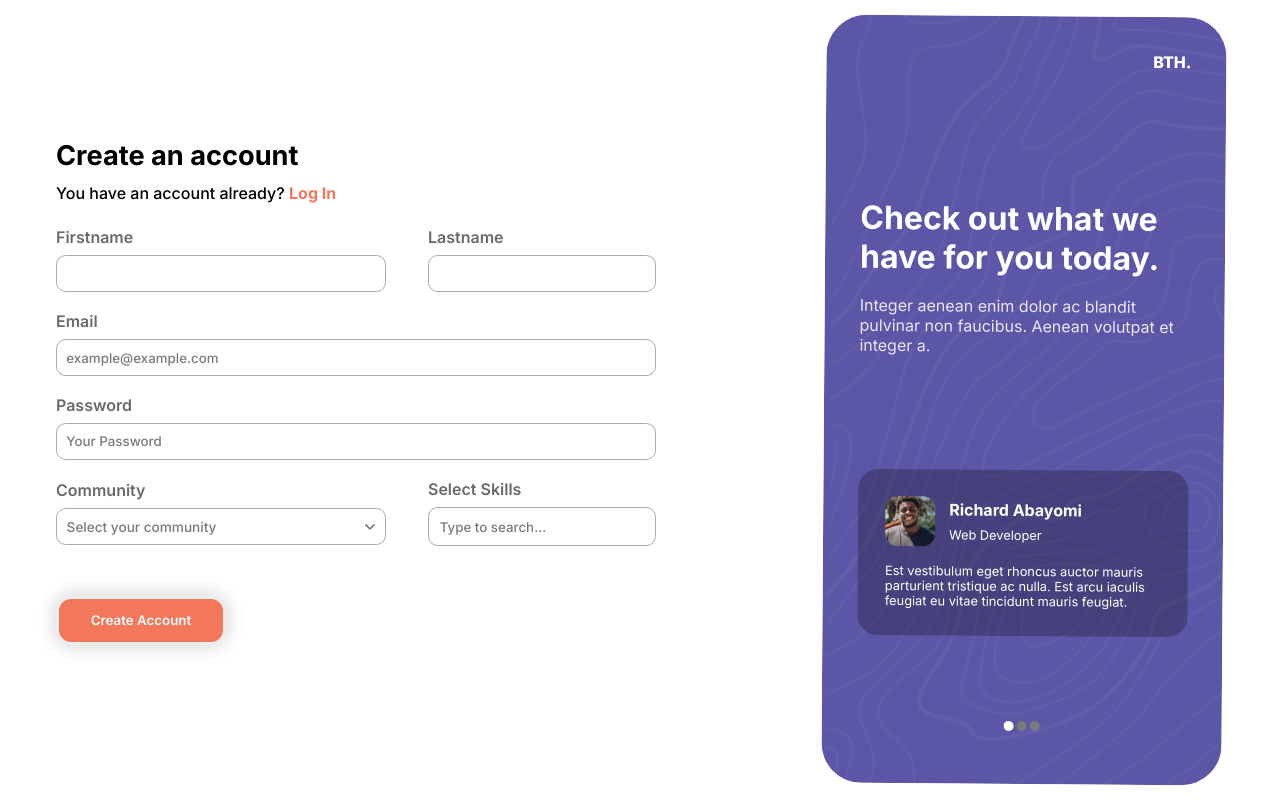
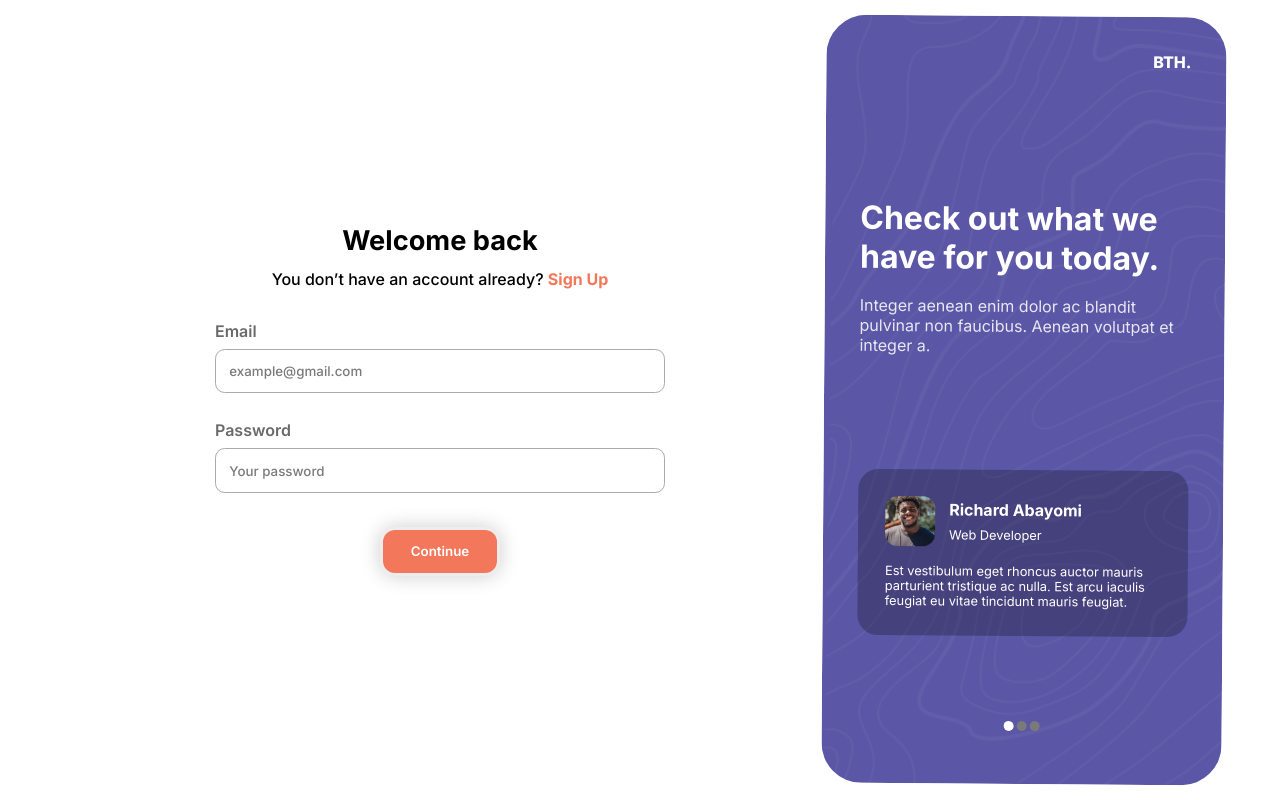
Before and after one commit to Samwell10/bowen-techhub, a React (Create React App) app: page / in a window 1280 px wide. Built offline with nearby package versions, Linux system fonts and the light colour scheme.

Commit message:
Auth Update

```diff
--- a/src/App.js
+++ b/src/App.js
@@ -1,13 +1,13 @@
 // import logo from './logo.svg';
 import './App.css';
-import SignUp from './Components/Authentication/SignUp/SignUp';
-// import Login from './Components/Authentication/LogIn/LogIn';
+// import SignUp from './Components/Authentication/SignUp/SignUp';
+import Login from './Components/Authentication/LogIn/LogIn';
 
 function App() {
   return (
     <div className="App">
-      {/* <Login/> */}
-      <SignUp/>
+      <Login/>
+      {/* <SignUp/> */}
     </div>
   );
 }
--- a/src/Components/Authentication/LogIn/LogIn.module.css
+++ b/src/Components/Authentication/LogIn/LogIn.module.css
@@ -89,8 +89,13 @@
     transition: all 0.5s ease-in-out;
     font-weight: 600;
 }
-.formActions button:hover{
-    opacity: 0.8;
+@media (hover: hover) {
+    .formActions button:hover {
+        opacity: 0.8;
+    }
+}
+.formActions button:focus{
+    outline: none;
 }
 .formElement input::placeholder{
     color:rgba(122, 122, 122, 1);
```
